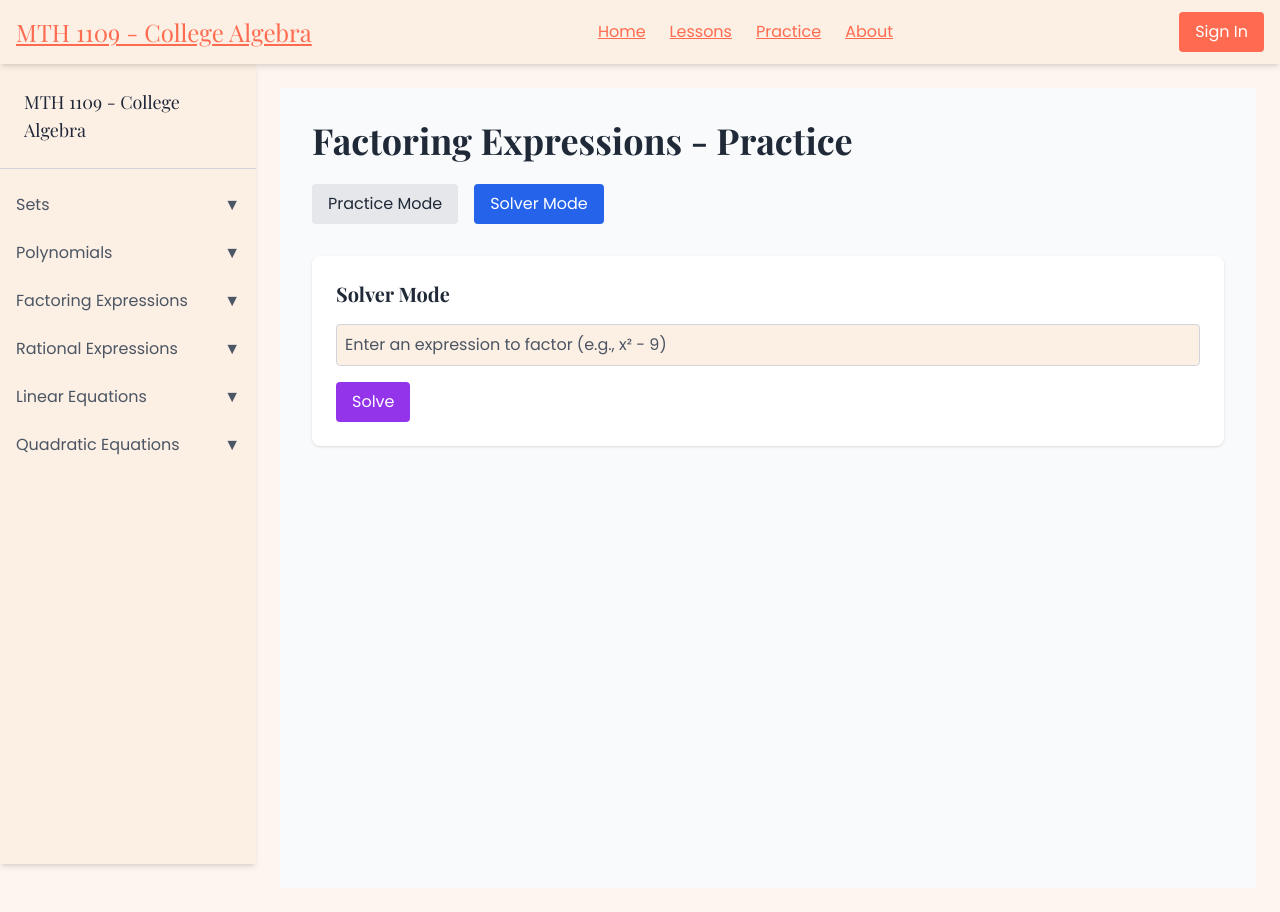
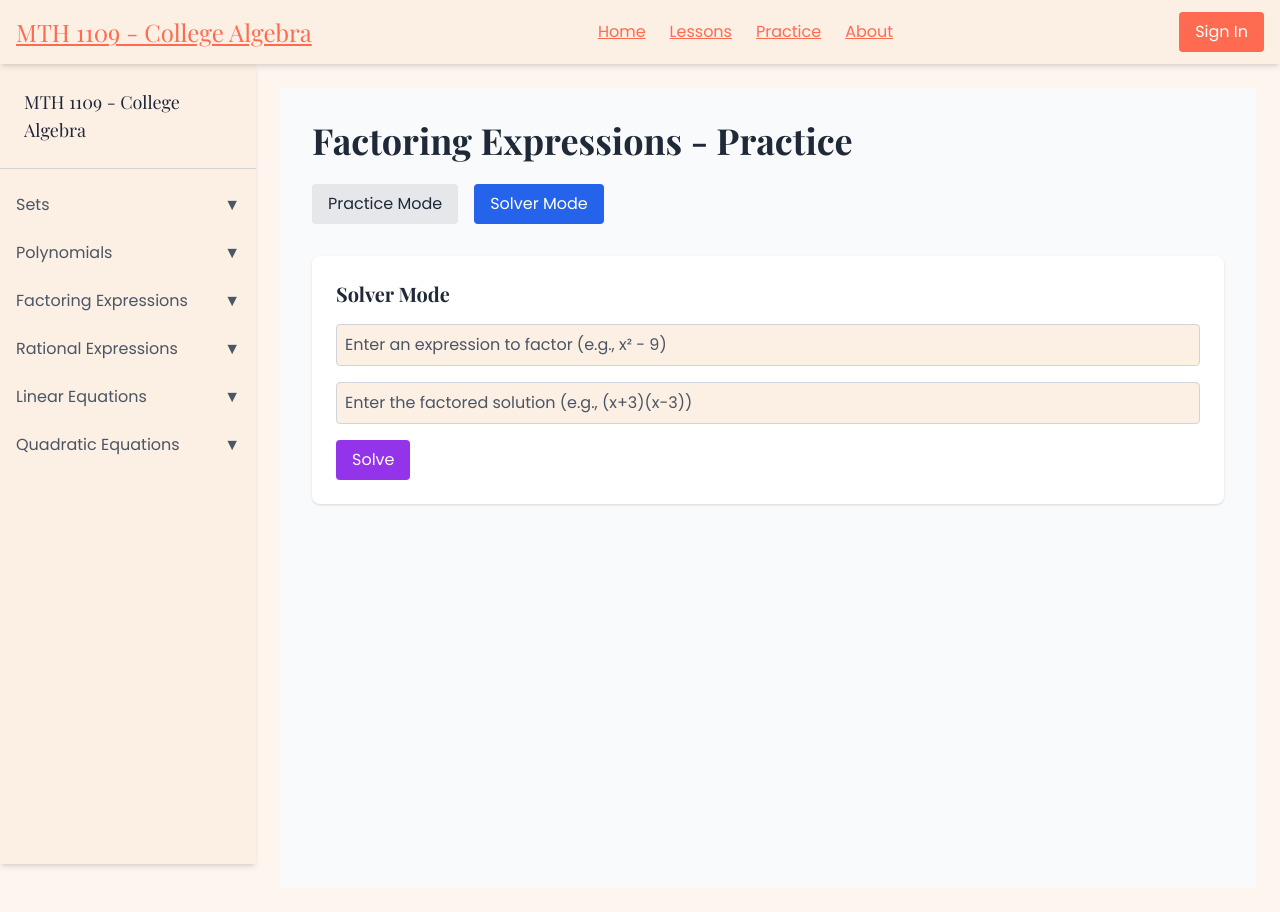
Before and after one commit to amukiria/college-algebra-app, a Next.js app: page /lessons/factoring/practice in a window 1280 px wide. Both pictures are taken after a click on the button "Solver Mode". Built offline with nearby package versions, Linux system fonts and the light colour scheme.

Commit message:
added nex packages

```diff
--- a/package.json
+++ b/package.json
@@ -15,6 +15,7 @@
     "axios": "^1.7.9",
     "d3": "^7.9.0",
     "dotenv": "^16.4.7",
+    "framer-motion": "^12.4.1",
     "mathjs": "^14.2.0",
     "mongoose": "^8.9.5",
     "next": "^15.1.6",
--- a/src/app/lessons/factoring/practice/page.js
+++ b/src/app/lessons/factoring/practice/page.js
@@ -55,14 +55,16 @@ const ProblemCard = ({ problem, answer, feedback, hintVisible, showSolution, onI
       />
 
       <div className="space-y-2">
+        {problem.hint && (
           <button
             onClick={() => onToggleHint(problem.id)}
             className="text-sm text-coral bg-lightNeutral px-2 py-1 rounded hover:bg-salmon hover:text-white transition-colors mt-1 w-fit"
           >
             {hintVisible ? 'Hide Hint' : 'Show Hint'}
           </button>
+        )}
 
-        {hintVisible && (
+        {hintVisible && problem.hint && (
           <div className="text-sm text-gray-600 bg-yellow-50 p-2 rounded">
             {problem.hint}
           </div>
@@ -90,12 +92,17 @@ const ProblemCard = ({ problem, answer, feedback, hintVisible, showSolution, onI
 // Solver Mode Component
 const SolverMode = ({ onSolve }) => {
   const [expression, setExpression] = useState('');
-  const [solution, setSolution] = useState(null);
+  const [solutionInput, setSolutionInput] = useState('');
+  const [solutionSteps, setSolutionSteps] = useState(null);
   const [error, setError] = useState('');
 
   const handleSolve = () => {
     if (!expression.trim()) {
       setError('Please enter a valid expression.');
+      return;
+    }
+    if (!solutionInput.trim()) {
+      setError('Please enter the solution.');
       return;
     }
     setError('');
@@ -105,8 +112,8 @@ const SolverMode = ({ onSolve }) => {
       'Step 2: Apply the appropriate factoring technique.',
       'Step 3: Simplify and write the factored form.'
     ];
-    setSolution({ steps });
-    onSolve(expression, steps);
+    setSolutionSteps({ steps });
+    onSolve(expression, solutionInput, steps);
   };
 
   return (
@@ -120,6 +127,13 @@ const SolverMode = ({ onSolve }) => {
           onChange={(e) => setExpression(e.target.value)}
           className="w-full p-2 border border-gray-300 rounded"
         />
+        <input
+          type="text"
+          placeholder="Enter the factored solution (e.g., (x+3)(x-3))"
+          value={solutionInput}
+          onChange={(e) => setSolutionInput(e.target.value)}
+          className="w-full p-2 border border-gray-300 rounded"
+        />
         <button
           onClick={handleSolve}
           className="px-4 py-2 bg-purple-600 text-white rounded hover:bg-purple-700 transition-colors"
@@ -127,10 +141,10 @@ const SolverMode = ({ onSolve }) => {
           Solve
         </button>
         {error && <p className="text-sm text-red-600">{error}</p>}
-        {solution && (
+        {solutionSteps && (
           <div className="mt-4 space-y-2">
             <h4 className="font-medium text-gray-800">Solution Steps:</h4>
-            {solution.steps.map((step, index) => (
+            {solutionSteps.steps.map((step, index) => (
               <AnimatedStep key={index} step={step} index={index} />
             ))}
           </div>
@@ -140,7 +154,7 @@ const SolverMode = ({ onSolve }) => {
   );
 };
 
-export default function FactoringLesson() {
+export default function FactoringSolver() {
   const [mode, setMode] = useState('practice');
   const [answers, setAnswers] = useState({});
   const [feedback, setFeedback] = useState({});
@@ -218,8 +232,15 @@ export default function FactoringLesson() {
     setShownSolutionId(null);
   };
 
-  const handleAddCustomProblem = (problem) => {
-    setCustomProblems([...customProblems, problem]);
+  const handleAddCustomProblem = (expression, solution, steps) => {
+    const newProblem = {
+      id: Date.now(),
+      expression,
+      solution,
+      steps,
+      hint: 'Custom problem - check your solution steps.'
+    };
+    setCustomProblems([...customProblems, newProblem]);
   };
 
   const totalProblems = allProblems.length;
@@ -290,9 +311,7 @@ export default function FactoringLesson() {
           </section>
         </>
       ) : (
-        <>
-          <SolverMode onSolve={(expression, steps) => handleAddCustomProblem({ id: Date.now(), expression, steps })} />
-        </>
+        <SolverMode onSolve={(expr, sol, steps) => handleAddCustomProblem(expr, sol, steps)} />
       )}
     </div>
   );
```
Also changed, not shown: src/app/lessons/factoring/practice/scrap.txt (added), 1 other file (tests, documents, lock files or other folders). Lines whose indentation alone changed are shown as unchanged.
